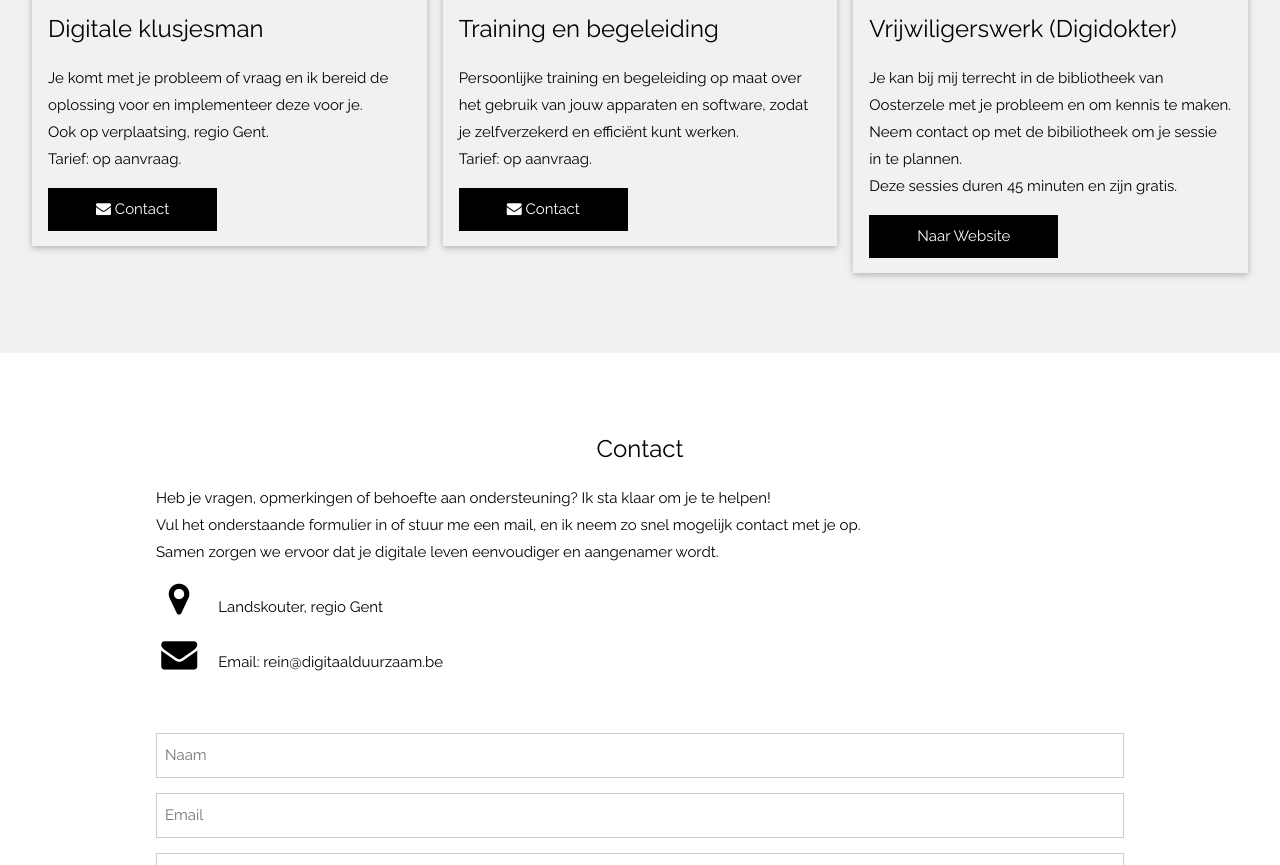
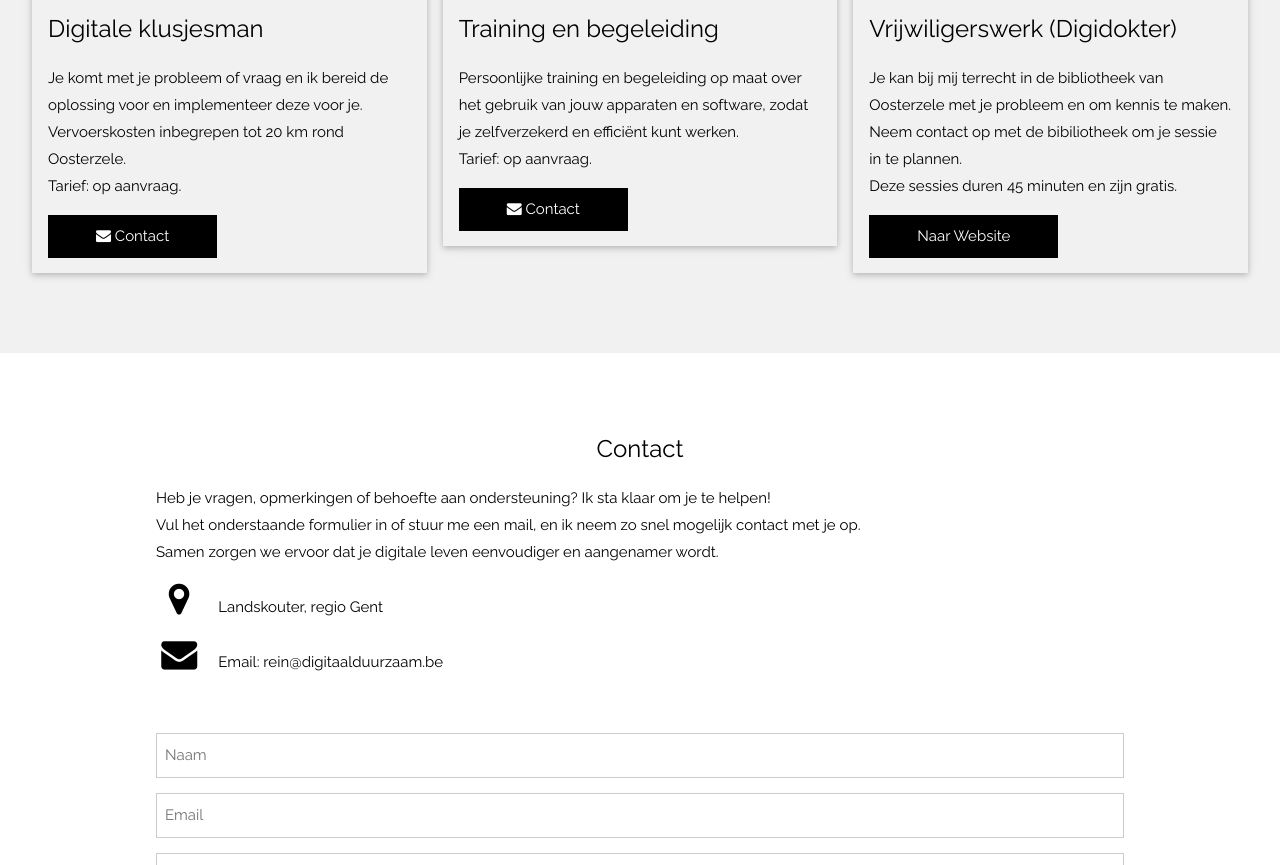
Before and after one commit to digitaalduurzaam/digitaalduurzaam.github.io, a plain HTML site: page index.html in a window 1280 px wide. Shown: the part 3192-4057 px from the top of the page. Drawn offline with Linux system fonts and the light colour scheme.

Commit message:
Update index.html

```diff
--- a/index.html
+++ b/index.html
@@ -163,7 +163,7 @@ body,html {
         <img src="assets/img/eenmalig.jpg" alt="Eenmalig" style="width: 100%">
         <div class="w3-container">
           <h3>Digitale klusjesman</h3>
-          <p>Je komt met je probleem of vraag en ik bereid de oplossing voor en implementeer deze voor je.<br>Ook op verplaatsing, regio Gent.<br>Tarief: op aanvraag.
+          <p>Je komt met je probleem of vraag en ik bereid de oplossing voor en implementeer deze voor je.<br>Vervoerskosten inbegrepen tot 20 km rond Oosterzele.<br>Tarief: op aanvraag.
 		  <p><a href="#contact" class="w3-button w3-black"><i class="fa fa-envelope"></i>  Contact</a></p>
         </div>
       </div>
```
